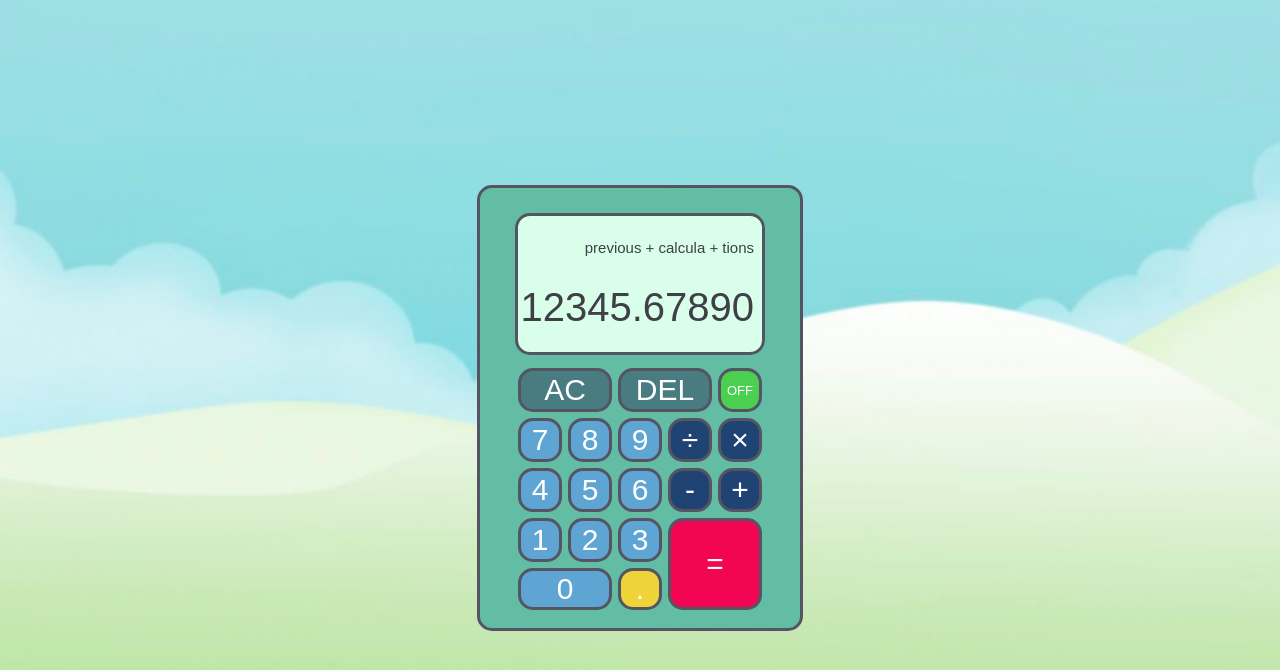
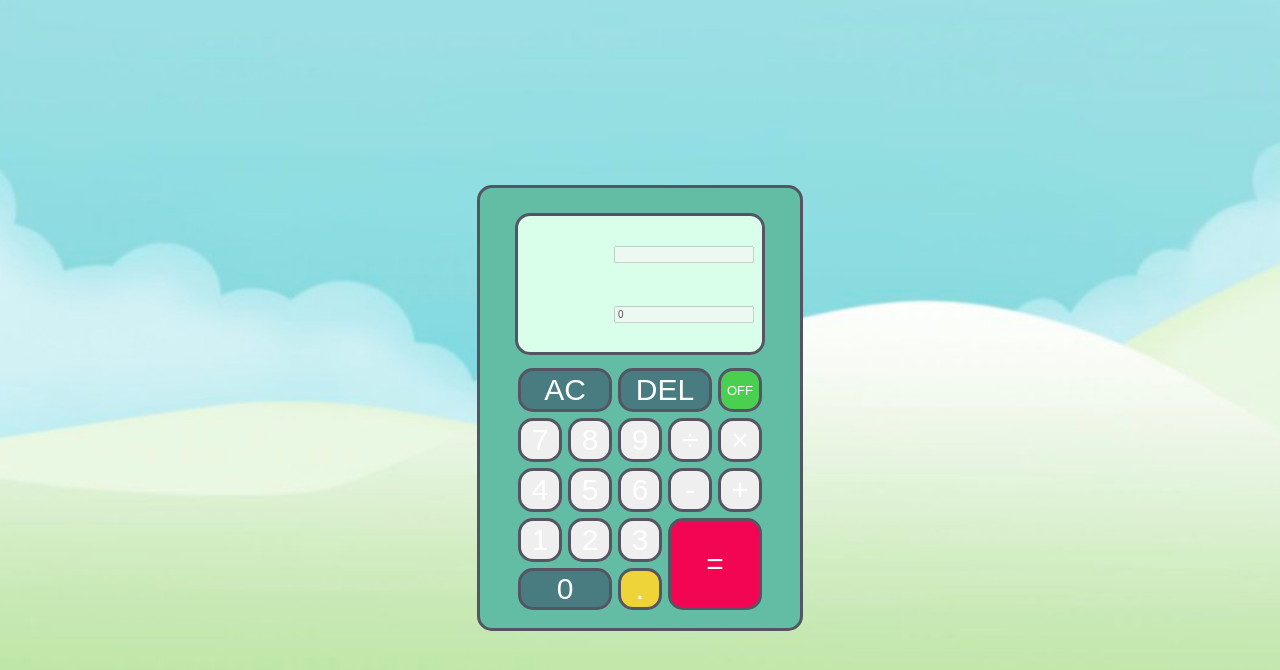
Before and after one commit to nikkesan/calculator, a plain HTML site: page index.html in a window 1280 px wide. Drawn offline with Linux system fonts and the light colour scheme.

Commit message:
Change display-screen div tag to input tag

```diff
--- a/index.html
+++ b/index.html
@@ -4,40 +4,39 @@
 <head>
 	<meta charset='UTF-8'>
 	<meta name='viewport' content='width=device-width, initial-scale=1.0'>
-	<meta http-equiv="X-UA-Compatible" content="ie=edge">
-	<meta name='author' content="nikke san">
+	<meta http-equiv='X-UA-Compatible' content='ie=edge'>
+	<meta name='author' content='nikke san'>
 	<meta name='keywords' content='javascript calculator'>
-	<link rel="stylesheet" href='style.css' type='text/css'>
+	<link rel='stylesheet' href='style.css' type='text/css'>
 	<script src='script.js' defer></script>
 	<title>Calculator</title>
 </head>
 
 <body>
-	<div class="calculator">
-		<div class="display-screen">
-			<div class="previous">previous + calcula + tions</div>
-			<div class="current">12345.67890</div>
+	<div class='calculator'>
+		<div class='display-screen'>
+			<input id='previous-display' class='previous-display' type='text' value=' ' disabled />
+			<input id='current-display' class='current-display' type='text' value='0' disabled />
 		</div>
-		<button id="clear" class="span-horizontally">AC</button>
-		<button id="delete" class="span-horizontally">DEL</button>
-		<button id="on-off" class="on-off">OFF</button>
-		<button id="seven" class="numbers">7</button>
-		<button id="eight" class="numbers">8</button>
-		<button id="nine" class="numbers">9</button>
-		<button id="divide" class="operators">&divide;</button>
-		<button id="multiply" class="operators">&times;</button>
-		<button id="four" class="numbers">4</button>
-		<button id="five" class=" numbers">5</button>
-		<button id="six" class="numbers">6</button>
-		<button id="subtract" class="operators">-</button>
-		<button id="add" class="operators">+</button>
-		<button id="one" class="numbers">1</button>
-		<button id="two" class="numbers">2</button>
-		<button id="three" class="numbers">3</button>
-		<button id="equals" class="square-button">=</button>
-		<button id="zero" class="numbers span-horizontally">0</button>
-		<button id="decimal" class="numbers decimal">.</button>
-
+		<button id='clear' class='span-horizontally' value='all-clear'>AC</button>
+		<button id='delete' class='span-horizontally' value='delete'>DEL</button>
+		<button id='on-off' class='on-off' value='on-off'>OFF</button>
+		<button id='seven' class='number' value='7'>7</button>
+		<button id='eight' class='number' value='8'>8</button>
+		<button id='nine' class='number' value='9'>9</button>
+		<button id='divide' class='operator' value='/'>&divide;</button>
+		<button id='multiply' class='operator' value='*'>&times;</button>
+		<button id='four' class='number' value='4'>4</button>
+		<button id='five' class=' number' value='5'>5</button>
+		<button id='six' class='number' value='6'>6</button>
+		<button id='subtract' class='operator' value='-'>-</button>
+		<button id='add' class='operator' value='+'>+</button>
+		<button id='one' class='number' value='1'>1</button>
+		<button id='two' class='number' value='2'>2</button>
+		<button id='three' class='number' value='3'>3</button>
+		<button id='equals' class='square-button operator' value='='>=</button>
+		<button id='zero' class='number span-horizontally' value='0'>0</button>
+		<button id='decimal' class='number decimal' value='.'>.</button>
 	</div>
 </body>
 
```
